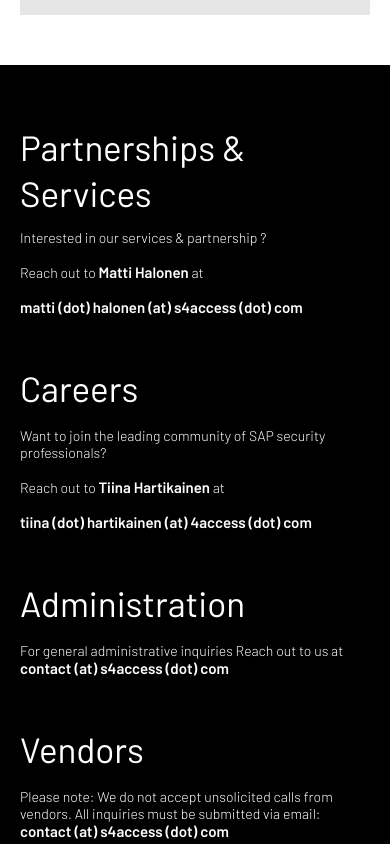
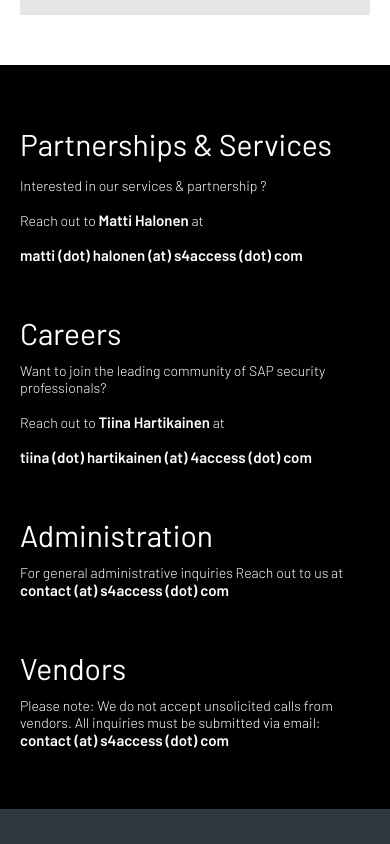
Before and after one commit to webanatomysocial-blip/S4access, a React (Vite) app: page /about in a window 390 px wide. Shown: the part 5700-6544 px from the top of the page. Built offline with nearby package versions, Linux system fonts and the light colour scheme.

Commit message:
Meta tag

```diff
--- a/index.html
+++ b/index.html
@@ -5,7 +5,7 @@
   <meta charset="UTF-8" />
   <link rel="icon" type="image/svg+xml" href="./src/assets/images/Favicon.svg" />
   <meta name="viewport" content="width=device-width, initial-scale=1.0" />
-  <meta property="og:image" content="./src/assets/images/black-logo.png" />
+  <meta property="og:image" content="https://s4access.com/black-logo.png" />
 
   <!-- icons start -->
   <link rel="stylesheet" href="https://cdn.jsdelivr.net/npm/bootstrap-icons@1.13.1/font/bootstrap-icons.min.css">
--- a/src/css/About.css
+++ b/src/css/About.css
@@ -337,7 +337,7 @@
     align-items: start;
     justify-content: start;
     flex-direction: column;
-    gap: 80px;
+    gap: 40px;
     height: 45vh;
 }
 
--- a/src/css/Header.css
+++ b/src/css/Header.css
@@ -53,6 +53,14 @@
   color: white;
   font-family: "barlow", monospace;
   font-size: 48px !important;
+  font-weight: 400;
+  line-height: 1.3em;
+  text-transform: capitalize;
+}
+.big-heading-text-white-overflow {
+  color: white;
+  font-family: "barlow", monospace;
+  font-size: 40px !important;
   font-weight: 400;
   line-height: 1.3em;
   text-transform: capitalize;
@@ -617,6 +625,13 @@
     font-weight: 400;
     line-height: 1.3em;
   }
+  .big-heading-text-white-overflow {
+    color: white;
+    font-family: "barlow", monospace;
+    font-size: 30px !important;
+    font-weight: 400;
+    line-height: 1.3em;
+  }
 
   .big-heading-text-black {
     color: rgb(0, 0, 0);
--- a/src/pages/About.jsx
+++ b/src/pages/About.jsx
@@ -211,9 +211,9 @@
 
         <div className="about-contact-us-dark-container">
 
-          <div className="about-contact-us-dark-inner-container" style={{ borderLeft: 'none' }}>
+          <div className="about-contact-us-dark-inner-container" style={{ borderLeft: 'none'  }} >
             <div className="about-contact-us-dark-inner-top-container">
-              <p className="big-heading-text-white">
+              <p className="big-heading-text-white-overflow">
                 Partnerships & Services
 
               </p>
@@ -248,7 +248,7 @@
 
           <div className="about-contact-us-dark-inner-container">
             <div className="about-contact-us-dark-inner-top-container">
-              <p className="big-heading-text-white">
+              <p className="big-heading-text-white-overflow">
                 Careers<br /><br />
 
               </p>
@@ -282,7 +282,7 @@
 
           <div className="about-contact-us-dark-inner-container">
             <div className="about-contact-us-dark-inner-top-container">
-              <p className="big-heading-text-white">
+              <p className="big-heading-text-white-overflow">
                 Administration<br /><br />
 
               </p>
@@ -312,9 +312,8 @@
 
           <div className="about-contact-us-dark-inner-container">
             <div className="about-contact-us-dark-inner-top-container">
-              <p className="big-heading-text-white">
+              <p className="big-heading-text-white-overflow">
                 Vendors <br /><br />
-
               </p>
 
             </div>
```
